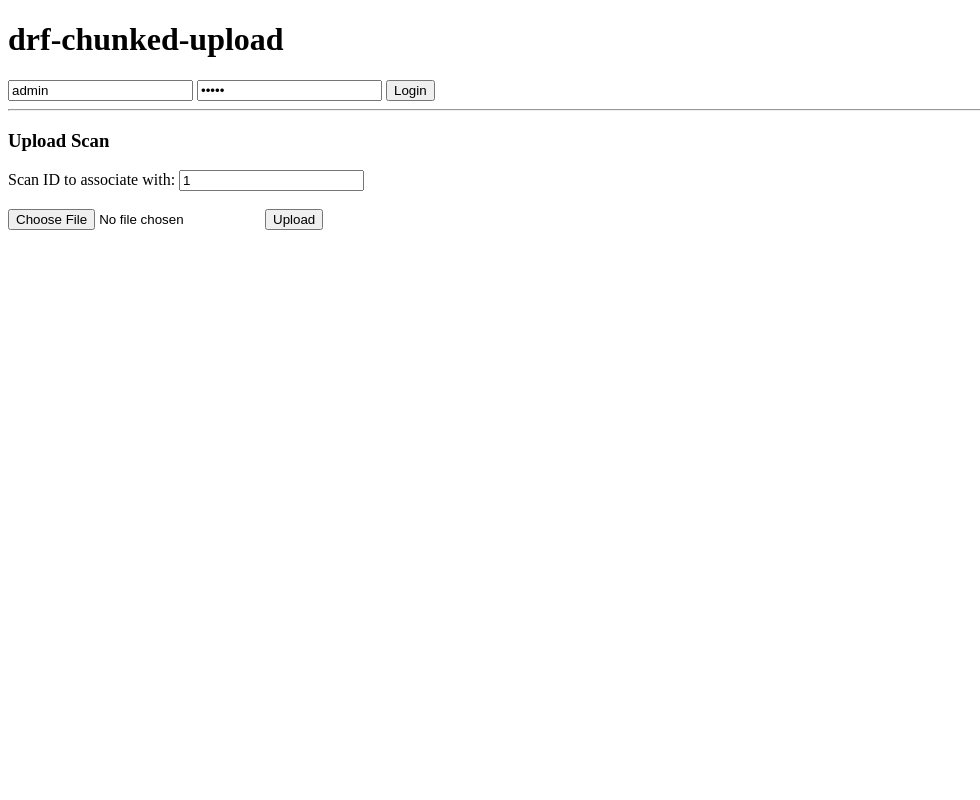
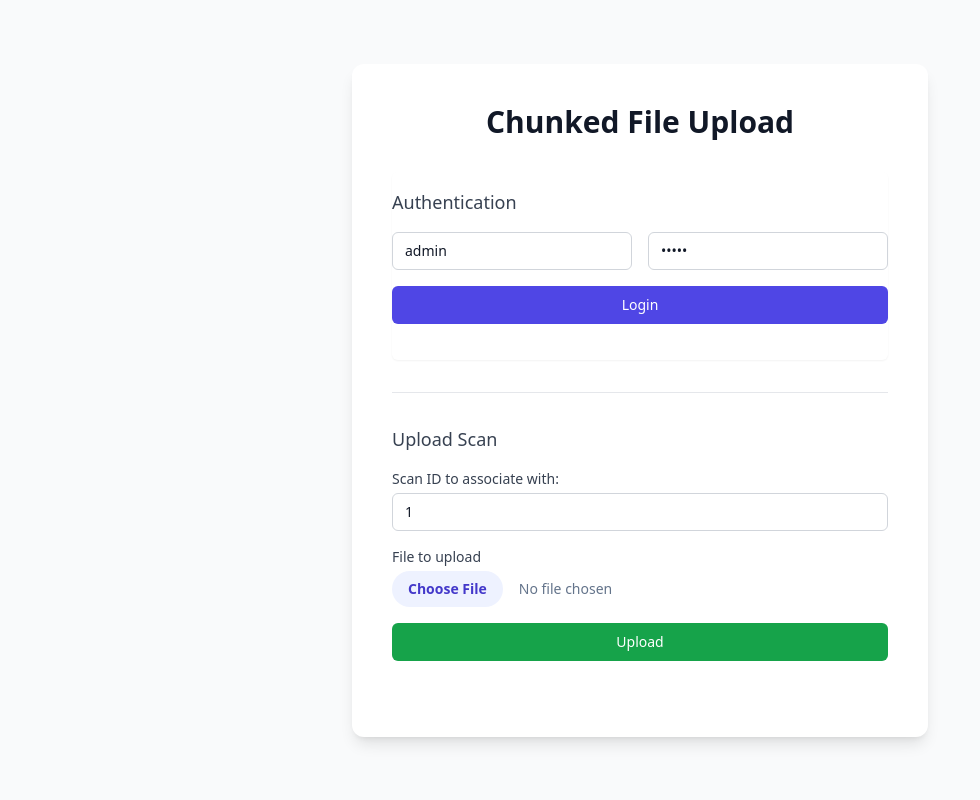
Before and after one commit to wito-alex/hakaton-2025-8, a Django app: template backend/patient/templates/patient/home.html in a window 1280 px wide. Shown: the whole page, without its empty margins (0-980 px from the left). Run offline with Django 5.2, Linux system fonts and the light colour scheme; the template is opened without the code that fills it, so the values that code supplies are empty; parts of the project's set-up code (start-up, migrations or seed data) failed here and were passed over; some libraries are stand-ins or nearby versions.

Commit message:
feat: back template

```diff
--- a/backend/patient/templates/patient/base.html
+++ b/backend/patient/templates/patient/base.html
@@ -4,8 +4,9 @@
     <meta charset="UTF-8">
     <meta name="viewport" content="width=device-width, initial-scale=1.0">
     <title>Chunked Upload</title>
+    <script src="https://cdn.tailwindcss.com"></script>
 </head>
-<body>
+<body class="bg-gray-50">
     {% block content %}
     {% endblock %}
 
--- a/backend/patient/templates/patient/home.html
+++ b/backend/patient/templates/patient/home.html
@@ -2,29 +2,47 @@
 {% load static i18n %}
 
 {% block content %}
-    <h1 class="title">
-        drf-chunked-upload
-    </h1>
+<div class="min-h-screen flex items-center justify-center py-12 px-4 sm:px-6 lg:px-8">
+    <div class="max-w-xl w-full space-y-8 bg-white p-10 rounded-xl shadow-lg">
+        <div>
+            <h1 class="text-center text-3xl font-extrabold text-gray-900">
+                Chunked File Upload
+            </h1>
+        </div>
 
-    <div>
-        <input type="text" id="username" placeholder="Username" value="admin">
-        <input type="password" id="password" placeholder="Password" value="admin">
-        <button id="loginButton">Login</button>
+        <div class="space-y-4 rounded-md shadow-sm">
+            <h3 class="text-lg font-medium text-gray-700 pt-4">Authentication</h3>
+            <div class="grid grid-cols-1 gap-4 sm:grid-cols-2">
+                <input type="text" id="username" placeholder="Username" value="admin" class="appearance-none rounded-md relative block w-full px-3 py-2 border border-gray-300 placeholder-gray-500 text-gray-900 focus:outline-none focus:ring-indigo-500 focus:border-indigo-500 focus:z-10 sm:text-sm">
+                <input type="password" id="password" placeholder="Password" value="admin" class="appearance-none rounded-md relative block w-full px-3 py-2 border border-gray-300 placeholder-gray-500 text-gray-900 focus:outline-none focus:ring-indigo-500 focus:border-indigo-500 focus:z-10 sm:text-sm">
+            </div>
+            <button id="loginButton" class="group relative w-full flex justify-center py-2 px-4 border border-transparent text-sm font-medium rounded-md text-white bg-indigo-600 hover:bg-indigo-700 focus:outline-none focus:ring-2 focus:ring-offset-2 focus:ring-indigo-500">
+                Login
+            </button>
+            <div id="token-status" class="text-sm text-center font-medium h-5"></div>
+        </div>
+
+        <hr class="border-gray-200">
+
+        <div class="space-y-4">
+            <h3 class="text-lg font-medium text-gray-700">Upload Scan</h3>
+            <div>
+                <label for="scanIdInput" class="block text-sm font-medium text-gray-700">Scan ID to associate with:</label>
+                <input type="number" id="scanIdInput" value="1" class="mt-1 appearance-none rounded-md relative block w-full px-3 py-2 border border-gray-300 placeholder-gray-500 text-gray-900 focus:outline-none focus:ring-indigo-500 focus:border-indigo-500 focus:z-10 sm:text-sm">
+            </div>
+
+            <div>
+                 <label class="block text-sm font-medium text-gray-700">File to upload</label>
+                <input type="file" id="fileInput" class="mt-1 block w-full text-sm text-slate-500 file:mr-4 file:py-2 file:px-4 file:rounded-full file:border-0 file:text-sm file:font-semibold file:bg-indigo-50 file:text-indigo-700 hover:file:bg-indigo-100">
+            </div>
+
+            <button id="uploadButton" class="group relative w-full flex justify-center py-2 px-4 border border-transparent text-sm font-medium rounded-md text-white bg-green-600 hover:bg-green-700 focus:outline-none focus:ring-2 focus:ring-offset-2 focus:ring-green-500">
+                Upload
+            </button>
+            <div id="progress" class="text-sm text-center font-medium text-gray-600 h-5"></div>
+        </div>
     </div>
-    <div id="token-status"></div>
-    <hr>
-
-    <h3 class="title">
-        Upload Scan
-    </h3>
-    <div>
-        <label for="scanIdInput">Scan ID to associate with:</label>
-        <input type="number" id="scanIdInput" value="1">
-    </div>
-    <br>
-    <input type="file" id="fileInput">
-    <button id="uploadButton">Upload</button>
-    <div id="progress"></div>
+</div>
 {% endblock %}
 
 
@@ -41,7 +59,7 @@
         const tokenDiv = document.getElementById('token-status');
         const scanIdInput = document.getElementById('scanIdInput');
 
-        const CHUNK_SIZE = 1024 * 1024 * 5; // 1MB
+        const CHUNK_SIZE = 1024 * 1024 * 5; // 5MB
         const UPLOAD_URL = '/api/patient/scans/upload/';
         const TOKEN_URL = '/api/token/';
 
```
